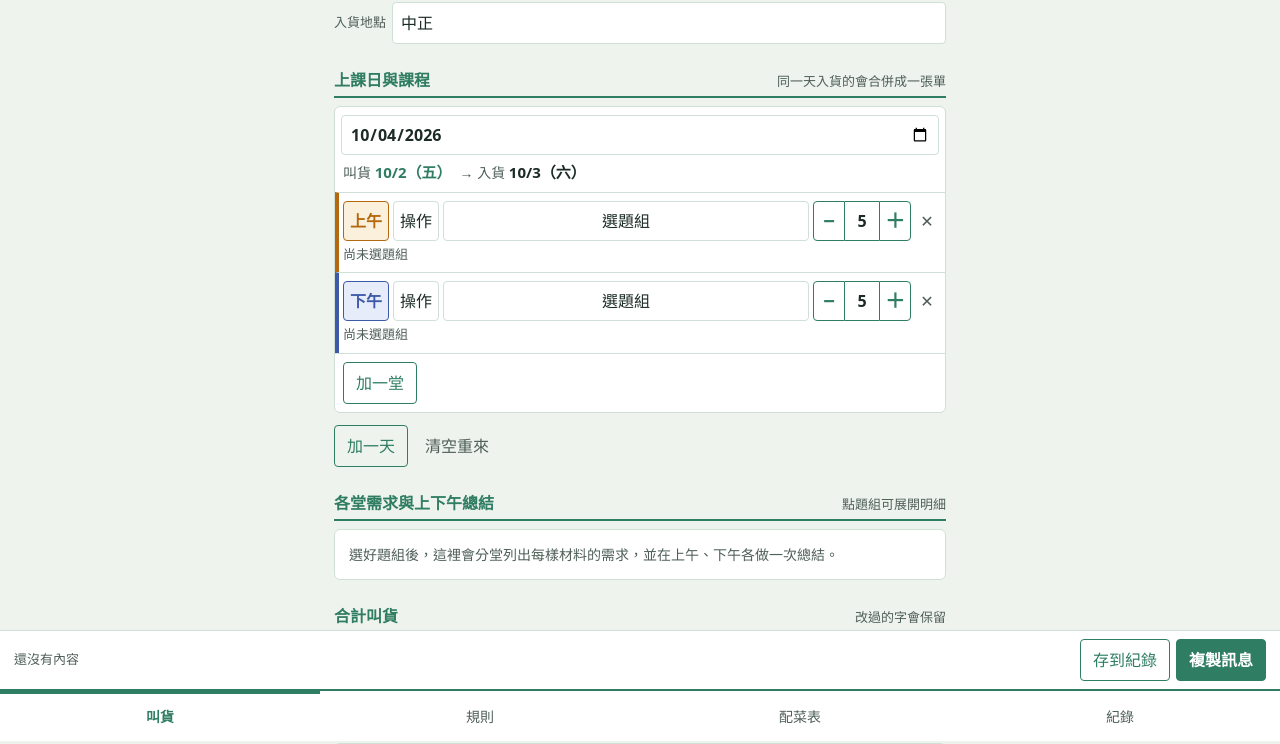
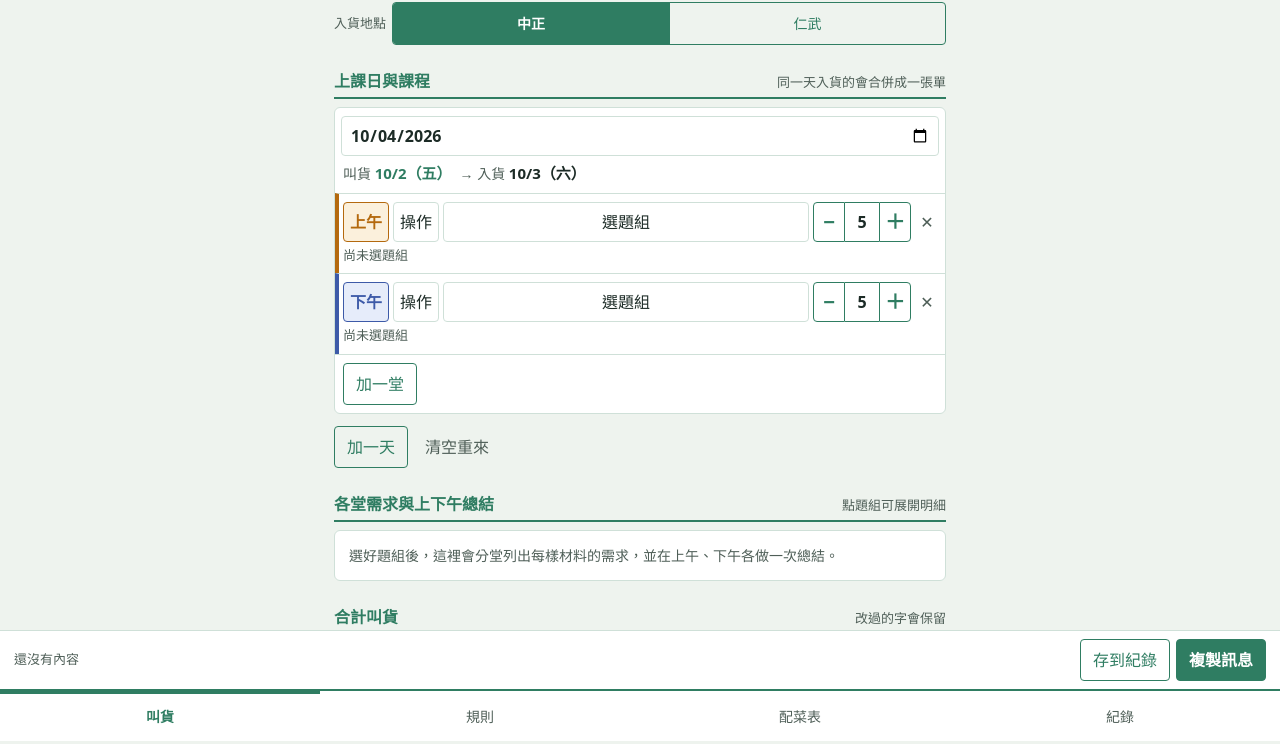
Before and after one commit to Aji-JP/jiaohuo, a plain HTML site: page v2.html in a window 1280 px wide. Shown: the part 59-803 px from the top of the page. Drawn offline with Linux system fonts and the light colour scheme.

Commit message:
Add files via upload

```diff
--- a/v2.html
+++ b/v2.html
@@ -100,6 +100,7 @@ details.tot .dt>div span:last-child{font-weight:400;color:var(--mute);font-size:
 details.tot .dt>div span:first-child{font-weight:700}
 /* 合計 */
 .seg{display:grid;grid-template-columns:repeat(3,1fr);border:1px solid var(--rule);border-radius:4px;overflow:hidden;margin-bottom:6px}
+.seg2{grid-template-columns:1fr 1fr}
 .seg button{border:0;border-radius:0;padding:10px 4px;font-size:14px}
 .seg button+button{border-left:1px solid var(--rule)}
 .seg button[aria-pressed=true]{background:var(--rule);color:var(--sheet);font-weight:700}
@@ -172,7 +173,8 @@ section[hidden]{display:none}
 <h1>中餐丙級叫貨單<small>v2</small></h1>
 
 <section id="t-order">
-  <div class="row" style="margin:8px 0 12px"><label class="lab" for="place" style="flex:none">入貨地點</label><input id="place" type="text" style="flex:1"></div>
+  <div class="row" style="margin:8px 0 12px"><span class="lab" style="flex:none">入貨地點</span>
+    <div class="seg seg2" id="place" role="group" aria-label="入貨地點" style="flex:1;margin:0"><button data-p="中正">中正</button><button data-p="仁武">仁武</button></div></div>
   <h2>上課日與課程 <small>同一天入貨的會合併成一張單</small></h2>
   <div id="days"></div>
   <div class="acts"><button id="addDay">加一天</button><button id="reset" class="x">清空重來</button></div>
@@ -329,7 +331,10 @@ const p2=n=>String(n).padStart(2,'0');
 const iso=d=>d.getFullYear()+'-'+p2(d.getMonth()+1)+'-'+p2(d.getDate());
 function defDate(){const d=new Date();d.setDate(d.getDate()+2);return iso(d)}
 function newDay(date){return{date:date||'',sun:false,ses:[{time:'上午',kind:'操作',set:'',n:5},{time:'下午',kind:'操作',set:'',n:5}]}}
-function newDraft(){return{days:[newDay(defDate())],ed:{},man:{},mode:'all'}}
+const PLACES=['中正','仁武'];
+function newDraft(){return{days:[newDay(defDate())],ed:{},man:{},mode:'all',place:'中正'}}
+function curPlace(){return PLACES.includes(D.place)?D.place:'中正'}
+function drawPlace(){$('place').querySelectorAll('button').forEach(b=>b.setAttribute('aria-pressed',b.dataset.p===curPlace()))}
 function load(){try{let v=JSON.parse(localStorage.getItem(KEY)||'null');
     if(!v){const o=JSON.parse(localStorage.getItem('jiaohuo.v1')||'null');if(o)v={place:o.place,head:o.head,rules:o.rules,sets:o.sets,hist:o.hist}}
     if(v&&typeof v==='object')S=Object.assign(S,v)}catch(e){}
@@ -379,7 +384,7 @@ $('days').addEventListener('click',e=>{const dc=e.target.closest('.day');if(!dc)
 $('addDay').onclick=()=>{const l=D.days[D.days.length-1];let nd='';if(l&&l.date){const x=new Date(l.date+'T00:00:00');x.setDate(x.getDate()+1);nd=iso(x)}
   D.days.push(newDay(nd||defDate()));drawDays();drawCalc();$('days').lastElementChild.scrollIntoView({block:'center'})};
 $('reset').onclick=()=>{if(confirm('清掉目前輸入的日期、課程和手動修改，重新開始？（規則和紀錄不受影響）')){D=newDraft();S.draft=D;drawAll()}};
-$('place').oninput=()=>{S.place=$('place').value;refreshMsgs()};
+$('place').addEventListener('click',e=>{const b=e.target.closest('button');if(!b)return;D.place=b.dataset.p;drawPlace();refreshMsgs()});
 
 /* ---- 各堂需求 ---- */
 function drawDetail(){let h='';
@@ -409,7 +414,7 @@ function gMsg(g,r){const man=(D.man[g.key]||[]).filter(m=>m.on&&m.text.trim()).m
   if(!t.length)return'';
   const hd=S.head==='ord'?md(g.ord):S.head==='cls'?g.cls.map(md).join('、'):md(g.del);
   const tag=D.mode==='am'?'上午':D.mode==='pm'?'下午':'';
-  return hd+(tag?' '+tag:'')+'. 入'+(S.place||'')+'材料如下：\n'+t.map((x,i)=>(i+1)+'. '+x).join('\n')+'\n非常感謝🙏'}
+  return hd+(tag?' '+tag:'')+'. 入'+curPlace()+'材料如下：\n'+t.map((x,i)=>(i+1)+'. '+x).join('\n')+'\n非常感謝🙏'}
 function staleHTML(l){return l.stale?'<div class="stale"><span>數量變了，系統現在算出「'+esc(l.text)+'」</span><button data-usenew>改用新的</button></div>':''}
 function lineHTML(l){return'<div class="line'+(l.inc?'':' off')+(l.edited?' ed':'')+'" data-key="'+esc(l.key)+'" data-base="'+esc(l.text)+'">'+
   '<input type="checkbox"'+(l.inc?' checked':'')+' aria-label="要叫">'+
@@ -531,7 +536,7 @@ $('wipe').onclick=()=>{if(confirm('規則、配菜表修改和紀錄都會清掉
 function go(tab){document.querySelectorAll('nav button').forEach(x=>x.setAttribute('aria-selected',x.dataset.tab===tab));
   ['order','rules','sets','hist'].forEach(t=>$('t-'+t).hidden=t!==tab);$('bar').hidden=tab!=='order';window.scrollTo(0,0)}
 document.querySelector('nav').addEventListener('click',e=>{const b=e.target.closest('button');if(b)go(b.dataset.tab)});
-function drawAll(){$('place').value=S.place||'中正';$('head').value=S.head||'del';drawDays();drawRules();drawSet();drawHist();drawDirty();drawCalc()}
+function drawAll(){drawPlace();$('head').value=S.head||'del';drawDays();drawRules();drawSet();drawHist();drawDirty();drawCalc()}
 load();drawAll();
 </script>
 </body>
```
